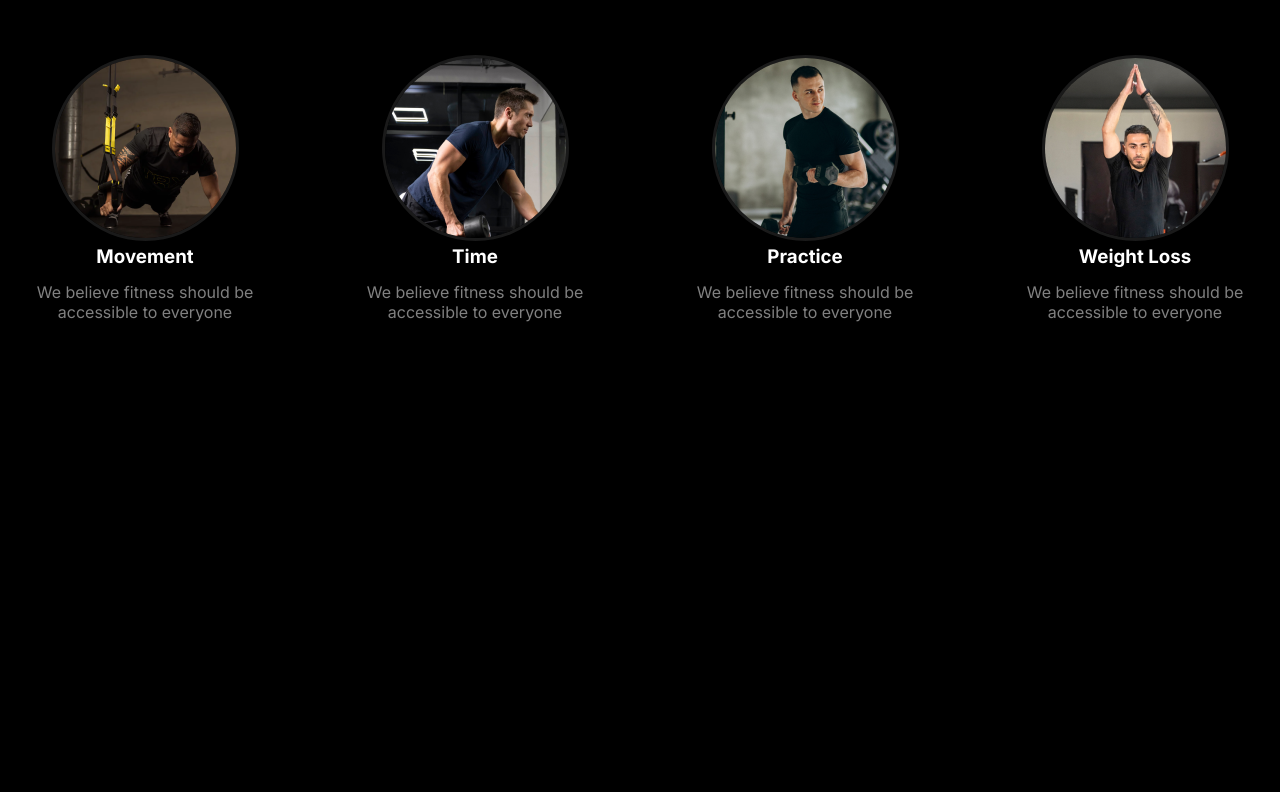
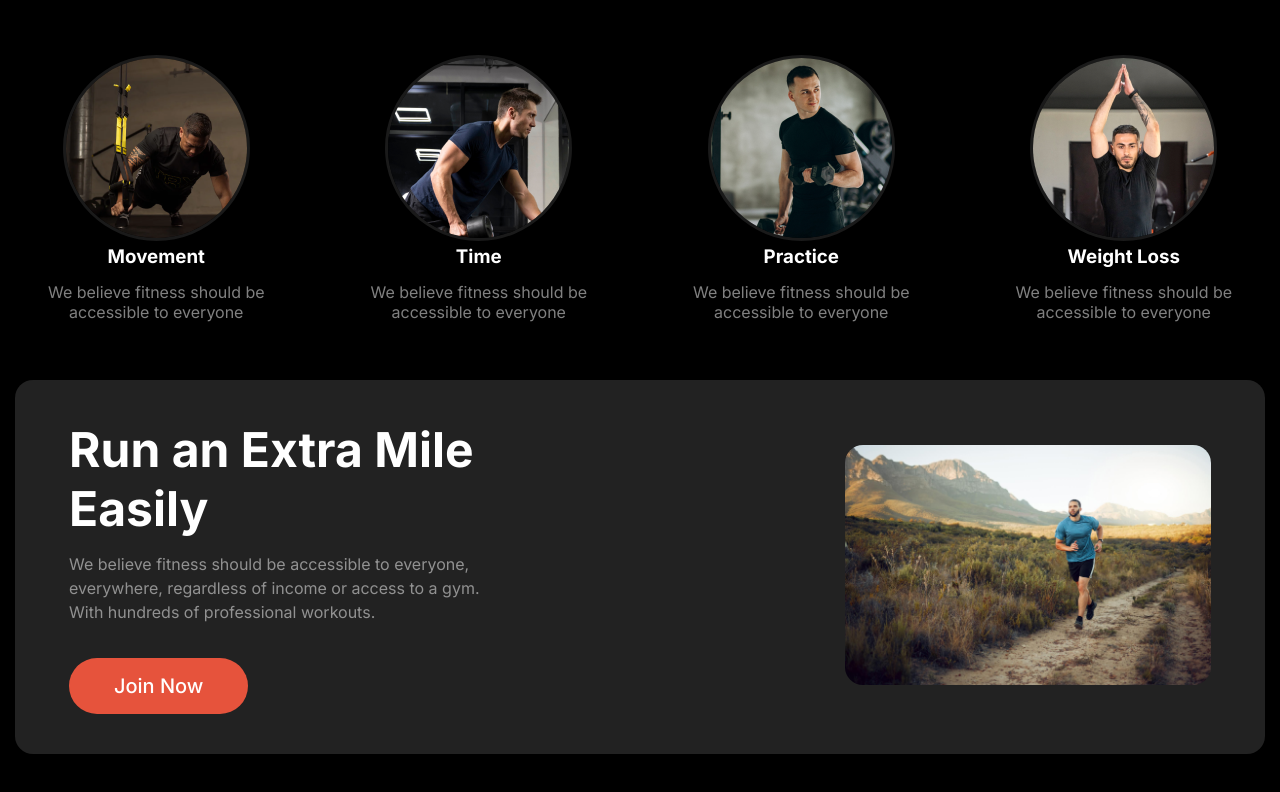
Before and after one commit to Sahid-Islam/fitness-resources, a plain HTML site: page index.html in a window 1280 px wide. Shown: the part 860-1652 px from the top of the page. Before the commit the page ends 1290 px from the top, so only its background shows below. Drawn offline with Linux system fonts and the light colour scheme.

Commit message:
add joining single card with responsive for max width 430px devices

```diff
--- a/index.html
+++ b/index.html
@@ -77,6 +77,16 @@
                 </div>
             </div>
         </section>
+        <section class="joining-single-card">
+            <div class="left-joining-card">
+                <h1>Run an Extra Mile Easily</h1>
+                <p class="gray-text">We believe fitness should be accessible to everyone, everywhere, regardless of income or access to a gym. With hundreds of professional workouts.</p>
+                <button>Join Now</button>
+            </div>
+            <div class="right-joining-card">
+                <img src="images/run.jpg" alt="">
+            </div>
+        </section>
     </main>
 </body>
 </html>
--- a/style/style.css
+++ b/style/style.css
@@ -121,6 +121,7 @@ nav>.right-nav>ul>li>a:hover{
 .main-container{
     max-width: 1440px;
     margin: 50px auto;
+    padding: 0 15px;
 }
 .habits-section{
     text-align: center;
@@ -143,7 +144,44 @@ nav>.right-nav>ul>li>a:hover{
 }
 .gray-text{
         color: rgba(255, 255, 255, 0.5);
-    }
+}
+.joining-single-card{
+    display: flex;
+    align-items: center;
+    justify-content: space-between;
+    background-color: #222222;
+    border-radius: 18px;
+    padding: 40px 54px;
+    gap: 165px;
+}
+.left-joining-card{
+    max-width: 443px;
+}
+.left-joining-card h1{
+    font-size: 3rem;
+}
+.left-joining-card p{
+    margin-top: 14px;
+    margin-bottom: 34px;
+    line-height: 24px;
+}
+.left-joining-card button{
+    color: white;
+    padding: 16px 45px;
+    font-size: 1.25rem;
+    font-weight: 500;
+    border-radius: 42px;
+    cursor: pointer;
+    background-color: #e6533c;
+    border: none;
+}
+.right-joining-card img{
+    max-width: 366px;
+    border-radius: 18px;
+}
+
+
+
 
 
 /* For Responsive  */
@@ -174,5 +212,33 @@ nav>.right-nav>ul>li>a:hover{
         display: flex;
         justify-content: center;
     }
+    .habits-section h1 {
+        font-size: 2.25rem;
+    }
+    .habits-card {
+        grid-template-columns: repeat(1,1fr);
+        gap: 1px;
+    }
+    .habits-section p {
+        padding: 0 10px;
+    }
+    .joining-single-card {
+        justify-content: center;
+        padding: 20px 24px;
+        gap: 30px;
+        flex-direction: column;
+    }
+.joining-single-card h1{
+    font-size: 2.25rem;
+}
+.left-joining-card{
+    text-align: center;
+}
+.right-joining-card img {
+        max-width: 100%;
+    }
+
+
+
 
 }
```
